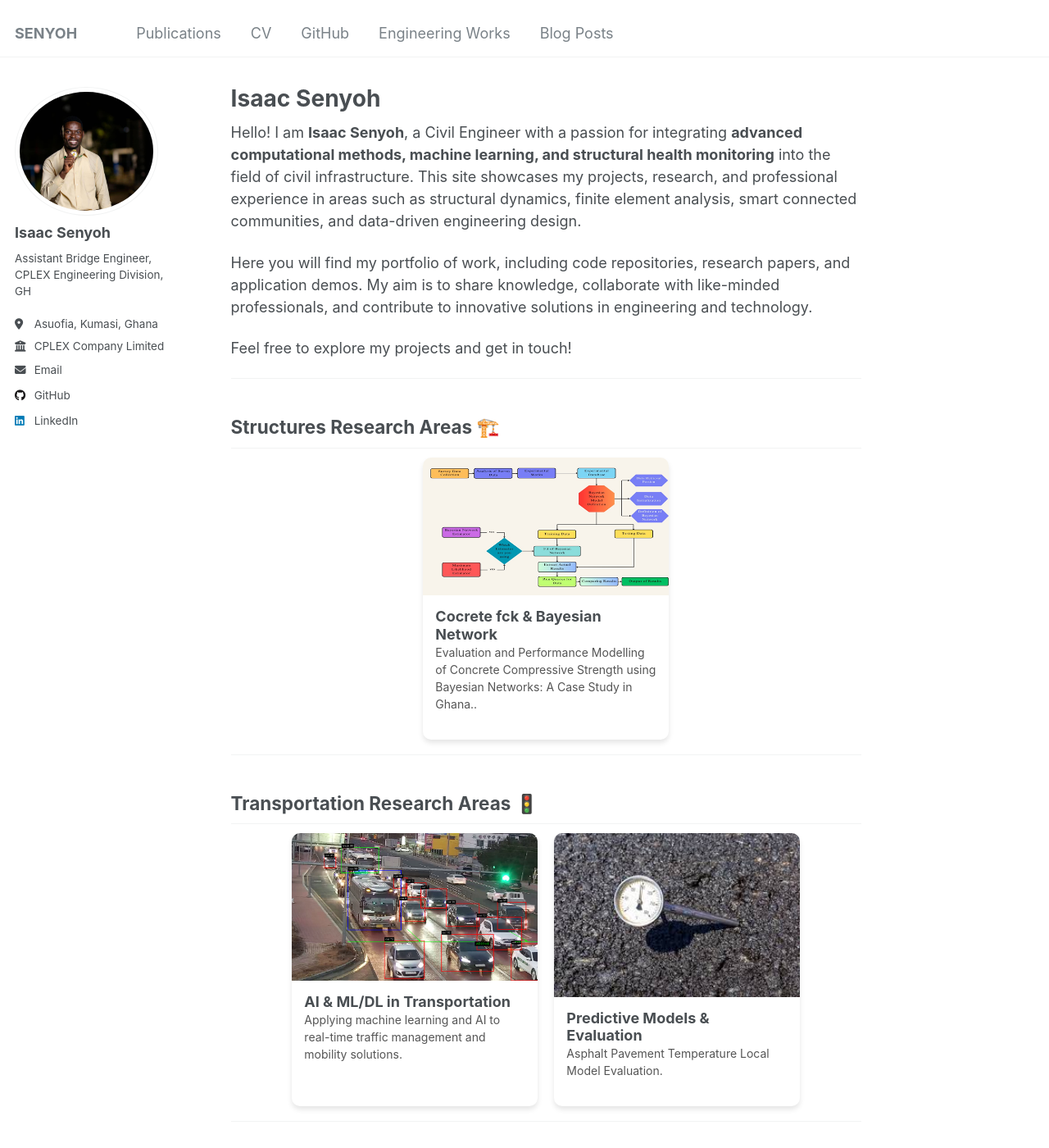
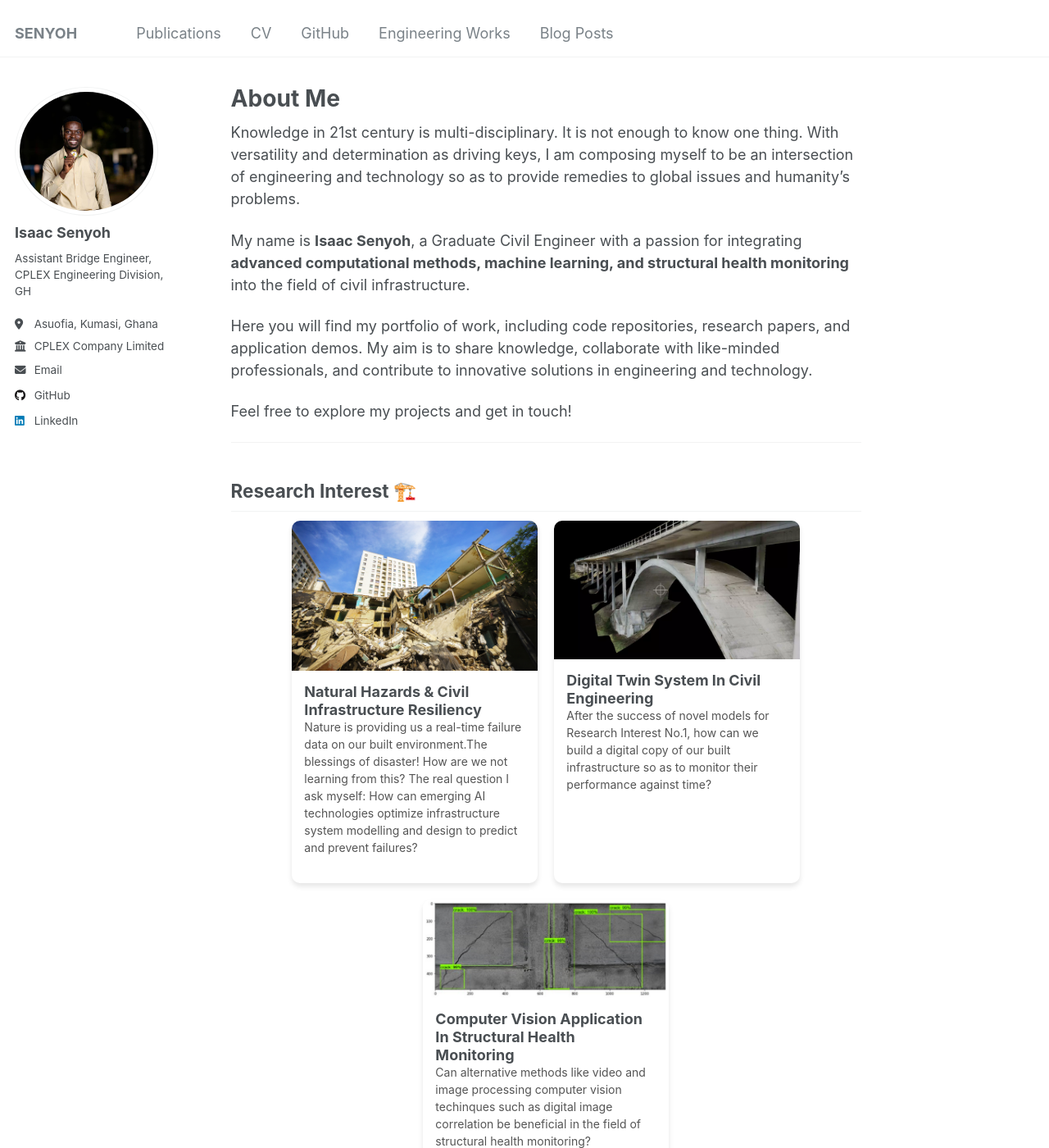
Before and after one commit to senyoIsaac/senyoIsaac.github.io, a Jekyll site: the page built from _pages/about.md, in a window 1280 px wide and 1400 px high. Shown: the whole window at 82% size. Built offline with Jekyll 4.4.1, drawn with Linux system fonts in a browser that asks for light colours; some of the changed text lies outside the part shown.

Commit message:
updated about md to include research interest

```diff
--- a/_pages/about.md
+++ b/_pages/about.md
@@ -1,6 +1,6 @@
 ---
 permalink: /
-title: "Isaac Senyoh"
+title: "About Me"
 author_profile: true
 redirect_from:
   - /about/
@@ -8,7 +8,9 @@ redirect_from:
 social_image: "https://senyoIsaac.github.io/images/headshot.jpg"
 ---
 
-Hello! I am **Isaac Senyoh**, a Civil Engineer with a passion for integrating **advanced computational methods, machine learning, and structural health monitoring** into the field of civil infrastructure. This site showcases my projects, research, and professional experience in areas such as structural dynamics, finite element analysis, smart connected communities, and data-driven engineering design.
+Knowledge in 21st century is multi-disciplinary. It is not enough to know one thing. With versatility and determination as driving keys, I am composing myself to be an intersection of engineering and technology so as to provide remedies to global issues and humanity's problems.
+
+My name is **Isaac Senyoh**, a Graduate Civil Engineer with a passion for integrating **advanced computational methods, machine learning, and structural health monitoring** into the field of civil infrastructure.
 
 Here you will find my portfolio of work, including code repositories, research papers, and application demos. My aim is to share knowledge, collaborate with like-minded professionals, and contribute to innovative solutions in engineering and technology.
 
@@ -16,8 +18,44 @@ Feel free to explore my projects and get in touch!
 
 ---
 
-## Structures Research Areas 🏗️
+## Research Interest 🏗️
 
+<div style="display: flex; flex-wrap: wrap; gap: 20px; justify-content: center;">
+
+<div style="width: 300px; border-radius: 10px; overflow: hidden; box-shadow: 0 4px 6px rgba(0,0,0,0.1); transition: transform 0.3s;">
+  <a href="#" style="text-decoration: none; color: inherit;">
+    <img src="https://senyoIsaac.github.io/images/about/resiliency.jpg" alt="Natural Hazards & Civil Infrastructure Resiliency" style="width: 100%; height: auto;">
+    <div style="padding: 15px;">
+      <h3 style="margin: 0;">Natural Hazards & Civil Infrastructure Resiliency</h3>
+      <p style="font-size: 14px; color: #555;">Nature is providing us a real-time failure data on our built environment.The blessings of disaster! How are we not learning from this? The real question I ask myself: How can emerging AI technologies optimize infrastructure system modelling and design to predict and prevent failures? </p>
+    </div>
+  </a>
+</div>
+
+<div style="width: 300px; border-radius: 10px; overflow: hidden; box-shadow: 0 4px 6px rgba(0,0,0,0.1); transition: transform 0.3s;">
+  <a href="#" style="text-decoration: none; color: inherit;">
+    <img src="https://senyoIsaac.github.io/images/about/digital-twin.jpg" alt="Digital Twin Systems" style="width: 100%; height: auto;">
+    <div style="padding: 15px;">
+      <h3 style="margin: 0;">Digital Twin System In Civil Engineering</h3>
+      <p style="font-size: 14px; color: #555;">After the success of novel models for Research Interest No.1, how can we build a digital copy of our built infrastructure so as to monitor their performance against time?  </p>
+    </div>
+  </a>
+</div>
+
+<div style="width: 300px; border-radius: 10px; overflow: hidden; box-shadow: 0 4px 6px rgba(0,0,0,0.1); transition: transform 0.3s;">
+  <a href="#" style="text-decoration: none; color: inherit;">
+    <img src="https://senyoIsaac.github.io/images/about/crack.jpg" alt="Computer Vision Application In Structural Health Monitoring " style="width: 100%; height: auto;">
+    <div style="padding: 15px;">
+      <h3 style="margin: 0;">Computer Vision Application In Structural Health Monitoring </h3>
+      <p style="font-size: 14px; color: #555;">Can alternative methods like video and image processing computer vision techinques such as digital image correlation be beneficial in the field of structural health monitoring? </p>
+    </div>
+  </a>
+</div>
+
+</div>
+
+---
+## Undergraduate Research(Structural & Transportation Engineering)🚦
 <div style="display: flex; flex-wrap: wrap; gap: 20px; justify-content: center;">
 
 <div style="width: 300px; border-radius: 10px; overflow: hidden; box-shadow: 0 4px 6px rgba(0,0,0,0.1); transition: transform 0.3s;">
@@ -29,12 +67,6 @@ Feel free to explore my projects and get in touch!
     </div>
   </a>
 </div>
-
-</div>
-
----
-## Transportation Research Areas 🚦
-<div style="display: flex; flex-wrap: wrap; gap: 20px; justify-content: center;">
 
 <div style="width: 300px; border-radius: 10px; overflow: hidden; box-shadow: 0 4px 6px rgba(0,0,0,0.1); transition: transform 0.3s;">
   <a href="#" style="text-decoration: none; color: inherit;">
```
Also changed, not shown: _engineeringworks/2025-steel-bridge.md (+2 -2 lines), images/about/DIC.jpg (added), images/about/bridge_girders.jpeg (added), images/about/crack.jpg (added), images/about/digital-twin.jpg (added), images/about/resiliency.jpg (added), 2 other files.
